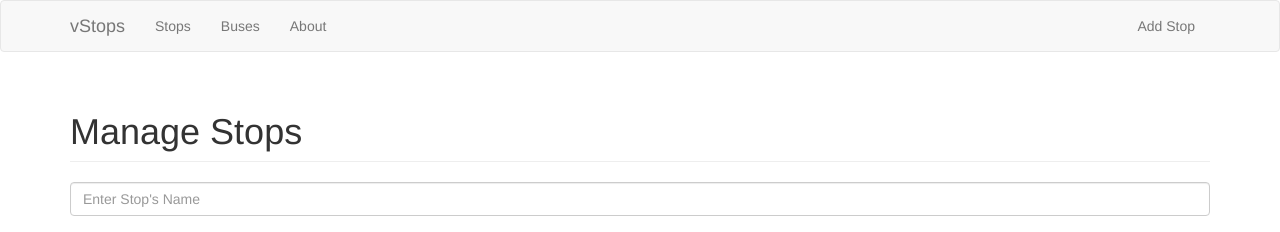
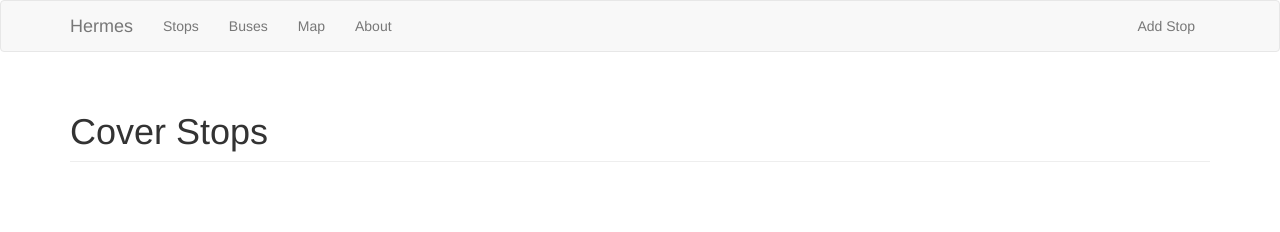
Before and after one commit to luafabio/frontend, a Vue app: page / in a window 1280 px wide. Shown: the top 232 px of the page. Built offline with nearby package versions, Linux system fonts and the light colour scheme; no server answers; what vue-resource would draw is missing.

Commit message:
Portada Frontend

```diff
--- a/package.json
+++ b/package.json
@@ -13,6 +13,7 @@
     "axios": "^0.19.0",
     "vee-validate": "^2.2.9",
     "vue": "^2.5.2",
+    "vue-location-picker": "^1.0.1",
     "vue-resource": "^1.5.1",
     "vue-router": "^3.0.1"
   },
--- /dev/null
+++ b/src/components/Cover.vue
@@ -0,0 +1,21 @@
+<template>
+  <div class="about container">
+    <h1 class="page-header">Cover Stops</h1>
+  </div>
+</template>
+
+<script>
+export default {
+  name: 'cover',
+  data () {
+    return {
+
+    }
+  }
+}
+</script>
+
+<!-- Add "scoped" attribute to limit CSS to this component only -->
+<style scoped>
+
+</style>
--- /dev/null
+++ b/src/components/Map.vue
@@ -0,0 +1,21 @@
+<template>
+  <div class="about container">
+    <h1 class="page-header">Ghost Map</h1>
+  </div>
+</template>
+
+<script>
+export default {
+  name: 'map',
+  data () {
+    return {
+
+    }
+  }
+}
+</script>
+
+<!-- Add "scoped" attribute to limit CSS to this component only -->
+<style scoped>
+
+</style>
--- a/src/main.js
+++ b/src/main.js
@@ -9,6 +9,8 @@ import Add from './components/Add'
 import StopDetails from './components/StopDetails'
 import Edit from './components/Edit'
 import Buses from './components/Buses'
+import Map from './components/Map'
+import Cover from './components/Cover'
 import VeeValidate from 'vee-validate'
 
 Vue.use(VeeValidate);
@@ -22,12 +24,14 @@ const router = new VueRouter({
   mode: 'history',
   base: __dirname,
   routes: [
-    {path: '/', component: Stops},
+    {path: '/', component: Cover},
+    {path: '/stops', component: Stops},
     {path: '/about', component: About},
     {path: '/add', component: Add},
     {path: '/stop/:id', component: StopDetails},
     {path: '/edit/:id', component: Edit},
-    {path: '/buses', component: Buses}
+    { path: '/buses', component: Buses },
+    { path: '/map', component: Map }
   ]
 });
 
@@ -45,12 +49,13 @@ new Vue({
             <span class="icon-bar"></span>
             <span class="icon-bar"></span>
           </button>
-          <a class="navbar-brand" href="#">vStops</a>
+          <a class="navbar-brand" href="#">Hermes</a>
         </div>
         <div id="navbar" class="collapse navbar-collapse">
           <ul class="nav navbar-nav">
-            <li><router-link to="/">Stops</router-link></li>
+            <li><router-link to="/stops">Stops</router-link></li>
             <li><router-link to="/buses">Buses</router-link></li>
+            <li><router-link to="/map">Map</router-link></li>
             <li><router-link to="/about">About</router-link></li>
           </ul>
           <ul class="nav navbar-nav navbar-right">
```
Also changed, not shown: 1 other file (tests, documents, lock files or other folders).
